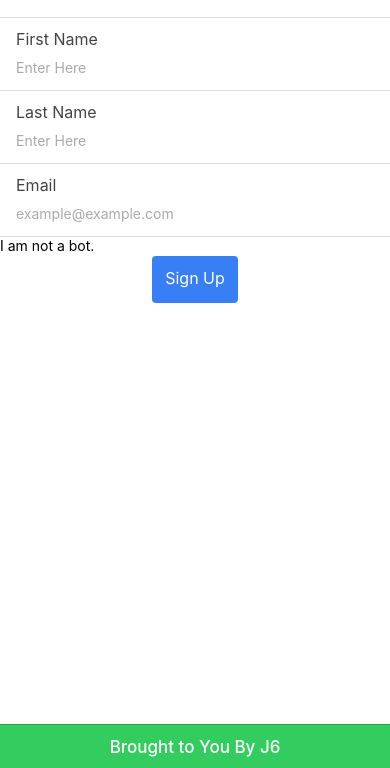
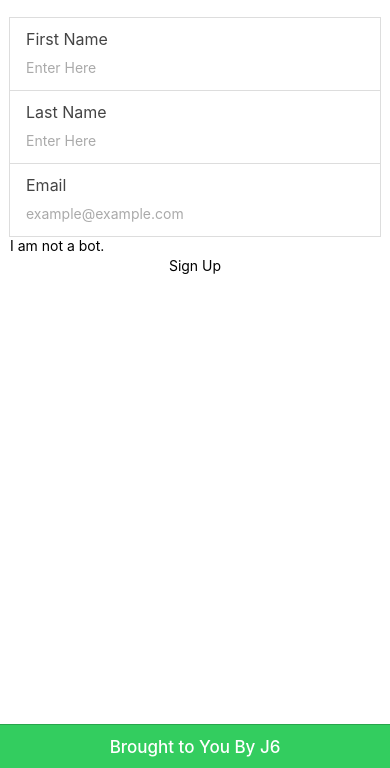
Before and after one commit to gevin93/younoteB1, a website: page www/index.html in a window 390 px wide. Shown: the part 76-844 px from the top of the page. Drawn offline with Linux system fonts and the light colour scheme; some packages are replaced by stand-ins of ours; files that its build step writes are made by us from their sources.

Commit message:
Update index.html

```diff
--- a/www/index.html
+++ b/www/index.html
@@ -20,13 +20,13 @@
   <ion-pane>
       <div class="padding-top">
 
-      <ion-header-bar class="bar-positive">
+      <ion-header-bar class="bar-balanced">
 
         <h1 class="title">YouNote_B1</h1>     <!-- The header -->
       </ion-header-bar>
 
 <div class="list">
-    <div class="padding-top">
+    <div class="padding has-subheader">
 
         <label class="item item-input item-stacked-label">
         <span class="input-label">First Name</span>
@@ -47,7 +47,7 @@
       <ion-checkbox ng-model="filter.red">I am not a bot.</ion-checkbox>
       </ion-list>
      <p align="center" </p>
-      <ion-option-button class="button button-positive">Sign Up
+      <ion-option-button class="button-positive button-block">Sign Up
       </ion-option-button>
       </div>
       </div>
```
